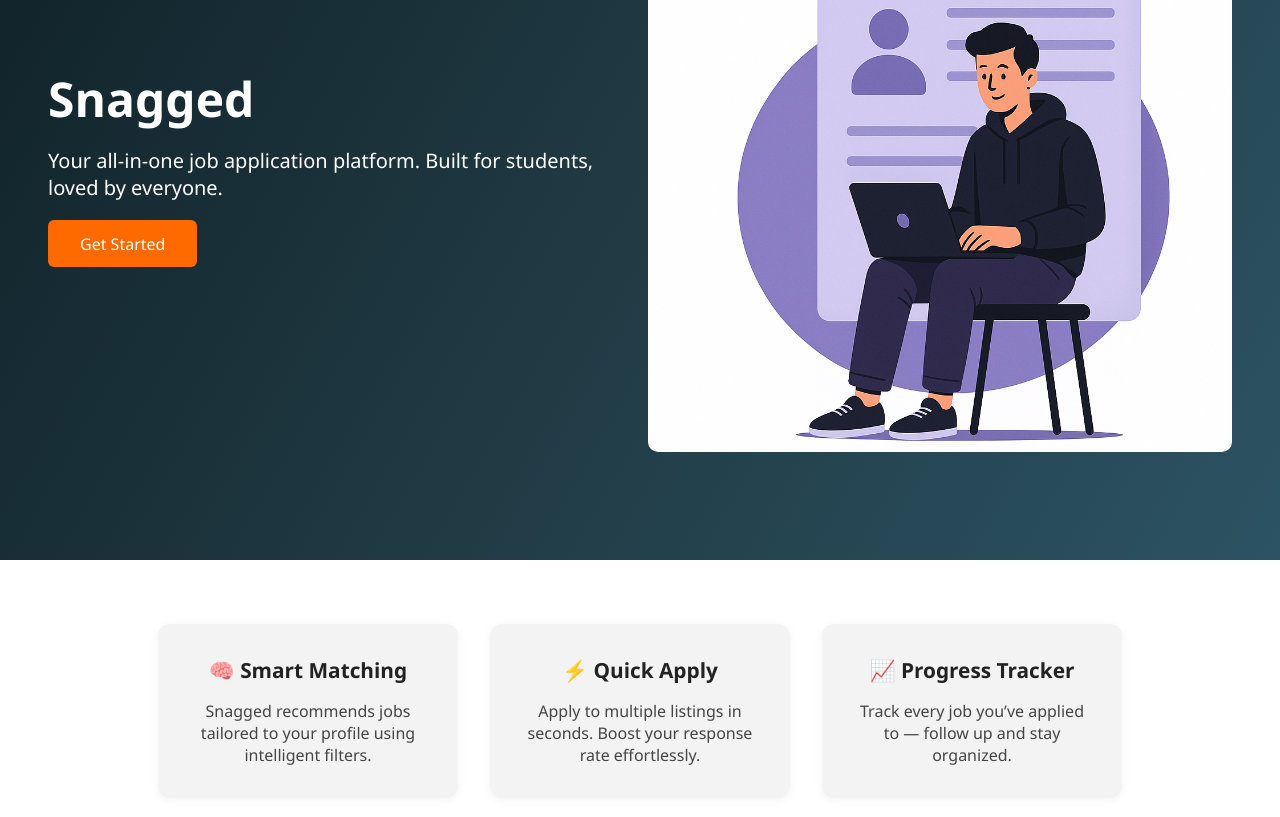
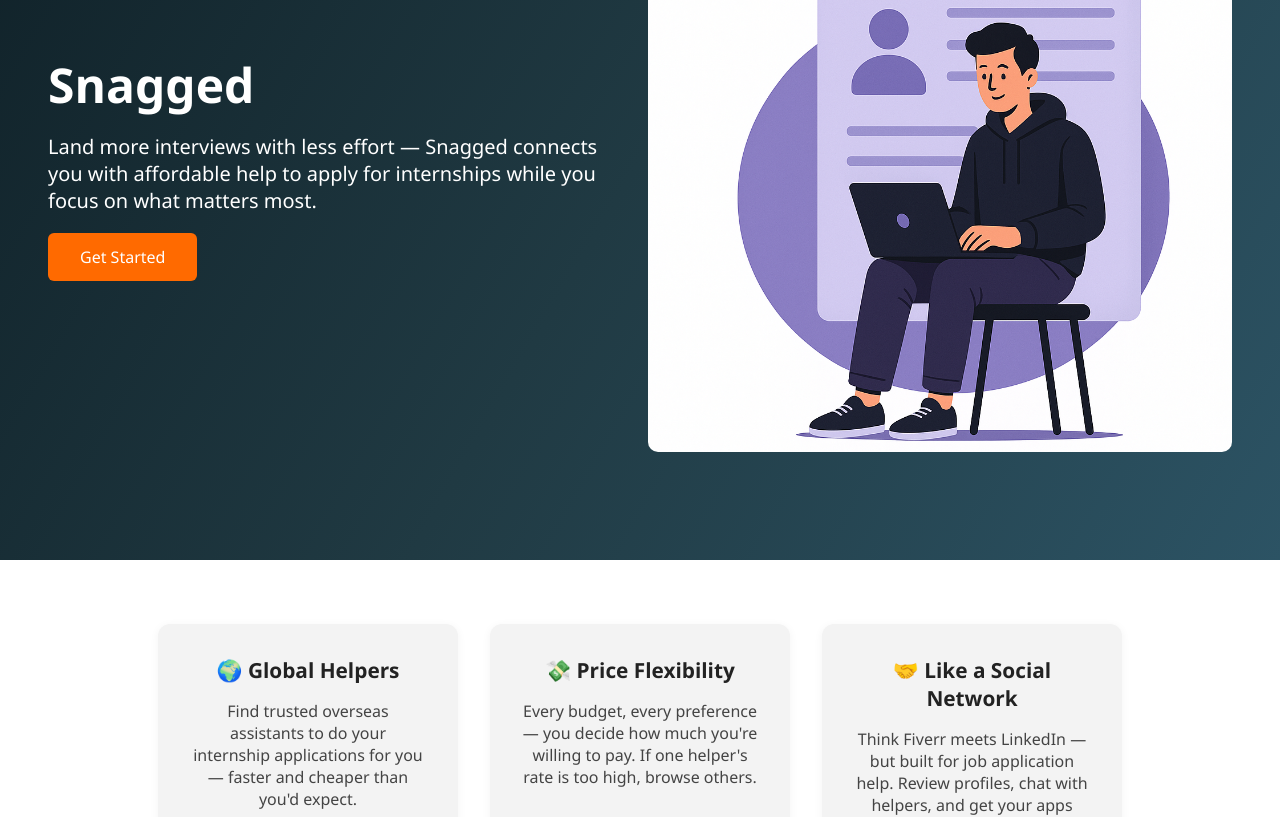
Before and after one commit to JonathanTeklu/jobapplyx, a React (Vite) app in the folder client/: page / in a window 1280 px wide. Shown: the part 240-1057 px from the top of the page. Built offline with nearby package versions, Linux system fonts and the light colour scheme.

Commit message:
footers Co-authored-by: Abel Berhanu <abelberhanu005@gmail.com>

```diff
--- a/client/src/pages/LandingPage.jsx
+++ b/client/src/pages/LandingPage.jsx
@@ -8,7 +8,9 @@
       <header className="hero">
         <div className="hero-text">
           <h1>Snagged</h1>
-          <p>Your all-in-one job application platform. Built for students, loved by everyone.</p>
+          <p>
+            Land more interviews with less effort — Snagged connects you with affordable help to apply for internships while you focus on what matters most.
+          </p>
           <a href="/signup" className="cta-button">Get Started</a>
         </div>
         <div className="hero-image">
@@ -18,16 +20,16 @@
 
       <section className="features">
         <div className="feature-box">
-          <h3>🧠 <strong>Smart Matching</strong></h3>
-          <p>Snagged recommends jobs tailored to your profile using intelligent filters.</p>
+          <h3>🌍 <strong>Global Helpers</strong></h3>
+          <p>Find trusted overseas assistants to do your internship applications for you — faster and cheaper than you'd expect.</p>
         </div>
         <div className="feature-box">
-          <h3>⚡ <strong>Quick Apply</strong></h3>
-          <p>Apply to multiple listings in seconds. Boost your response rate effortlessly.</p>
+          <h3>💸 <strong>Price Flexibility</strong></h3>
+          <p>Every budget, every preference — you decide how much you're willing to pay. If one helper's rate is too high, browse others.</p>
         </div>
         <div className="feature-box">
-          <h3>📈 <strong>Progress Tracker</strong></h3>
-          <p>Track every job you’ve applied to — follow up and stay organized.</p>
+          <h3>🤝 <strong>Like a Social Network</strong></h3>
+          <p>Think Fiverr meets LinkedIn — but built for job application help. Review profiles, chat with helpers, and get your apps submitted stress-free.</p>
         </div>
       </section>
 
```
